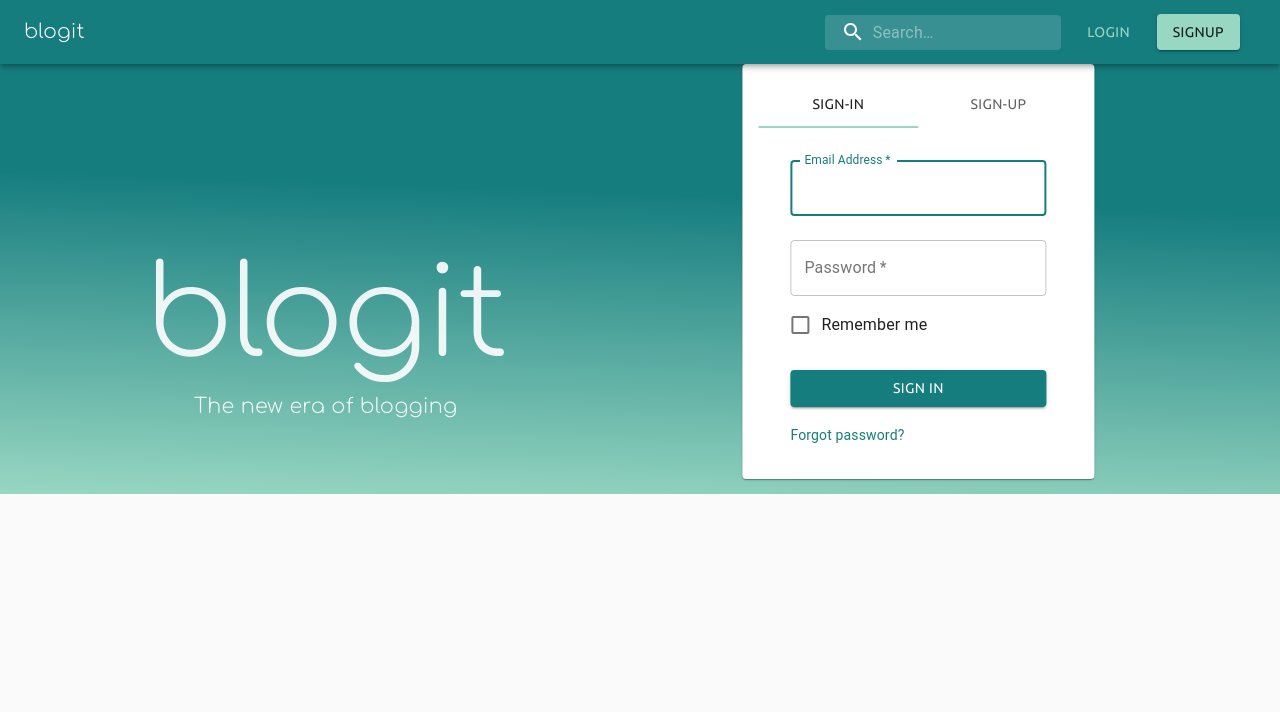
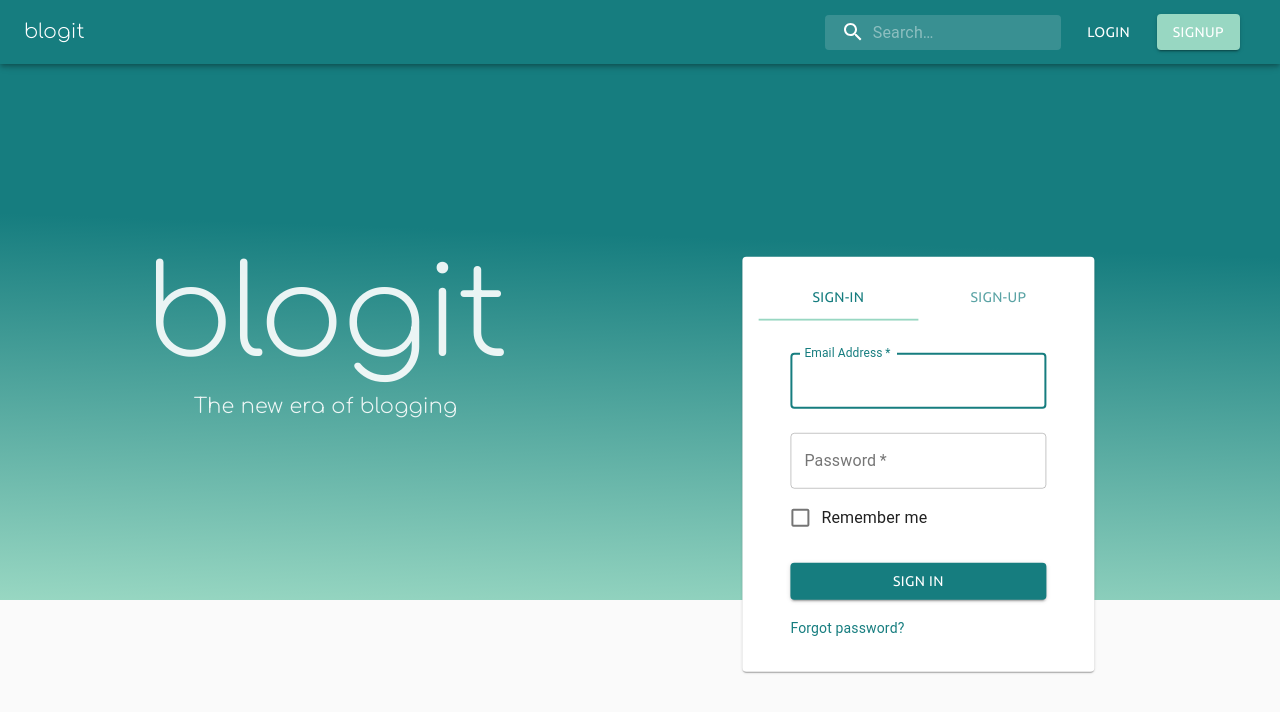
Before and after one commit to codegods/blogit, a React app in the folder frontend/: page /auth/login in a window 1280 px wide. Shown: the top 712 px of the page. Built offline with nearby package versions, Linux system fonts and the light colour scheme.

Commit message:
Fix auth card wrong positioning
- The Authetication card holding the signin ans signup tabs was misplaced and its been fixed
- Accessibility improvements
- Formatted some code written earlier

```diff
--- a/frontend/src/App.tsx
+++ b/frontend/src/App.tsx
@@ -49,7 +49,9 @@ let MainAppBar = withStyles(Styles.AppBar)(
         <AppBar position="static" className={classes.root}>
           <Toolbar>
             <Typography className={classes.title} variant="h6" noWrap>
-              blogit
+              <Link to="/" className={classes.loginButtons}>
+                blogit
+              </Link>
             </Typography>
             <div className={classes.search}>
               <div className={classes.searchIcon}>
@@ -88,12 +90,23 @@ let MainAppBar = withStyles(Styles.AppBar)(
                 </div>
               ) : (
                 <div>
-                  <Link to="/auth/login" className={classes.loginButtons}>
-                    <Button color="secondary">Login</Button>
-                  </Link>
-                  <Link to="/auth/signup" className={classes.loginButtons}>
-                    <Button color="secondary" variant="contained">Signup</Button>
-                  </Link>
+                  <Button
+                    component={Link}
+                    to="/auth/login"
+                    className={classes.loginButtons}
+                    color="secondary"
+                  >
+                    Login
+                  </Button>
+                  <Button
+                    component={Link}
+                    to="/auth/login"
+                    className={classes.loginButtons}
+                    color="secondary"
+                    variant="contained"
+                  >
+                    Signup
+                  </Button>
                 </div>
               )
             }
@@ -115,7 +128,7 @@ class App extends React.Component<WithStyles<typeof Styles.App>> {
         <React.Suspense fallback={<Loader />}>
           <Switch>
             <Route path="/" exact component={HomePage} />
-            <Route path="/auth" component={Auth} />
+            <Route path="/auth/:page" component={Auth} />
           </Switch>
         </React.Suspense>
       </div>
--- a/frontend/src/pages/auth/index.tsx
+++ b/frontend/src/pages/auth/index.tsx
@@ -7,15 +7,37 @@ import {
   Grow,
   Card,
   CardContent,
+  withStyles,
+  WithStyles,
 } from "@material-ui/core";
 import SignUp from "./signup";
 import SignIn from "./signin";
-import { root as useStyles } from "../../styles/auth";
+import { RootStyles } from "../../styles/auth";
+import { Switch, Route, Link } from "react-router-dom";
 
 interface TabPanelProps {
   children?: React.ReactNode;
   index: number;
   value: number;
+}
+
+interface AuthPage extends React.Component {
+  handleChange: (_e: React.ChangeEvent<{}>, newValue: number) => void;
+  state: {
+    value: number;
+  };
+}
+
+interface AppProps extends WithStyles<typeof RootStyles> {
+  history: {
+    [index: string]: any;
+  };
+  match: {
+    [index: string]: any;
+  };
+  location: {
+    [index: string]: any;
+  };
 }
 
 function TabPanel(props: TabPanelProps) {
@@ -45,14 +67,24 @@ function a11yProps(index: number) {
   };
 }
 
-export default function Auth() {
-  const classes = useStyles();
-  const [value, setValue] = React.useState(0);
+class Auth extends React.Component<AppProps> implements AuthPage {
+  state: AuthPage["state"];
+  constructor(props: AppProps) {
+    super(props);
+    this.state = {
+      value: props.match.params.page === "login" ? 0 : 1,
+    };
+    this.handleChange = this.handleChange.bind(this);
+  }
 
-  const handleChange = (_e: React.ChangeEvent<{}>, newValue: number) => {
-    setValue(newValue);
-  };
+  handleChange(_e: React.ChangeEvent<{}>, newValue: number) {
+    this.setState({
+      value: newValue,
+    });
+  }
 
+  render() {
+    const { classes } = this.props;
     return (
       <div>
         <div className={classes.backdrop} />
@@ -63,22 +95,53 @@ export default function Auth() {
         <Card className={classes.root}>
           <CardContent>
             <Tabs
-            value={value}
-            onChange={handleChange}
-            aria-label="simple tabs example"
+              value={this.state.value}
+              onChange={this.handleChange}
+              aria-label="Sign and Signup Tabs"
               className={classes.tabPanel}
             >
-            <Tab className={classes.tab} label="Sign-In" {...a11yProps(0)} />
-            <Tab className={classes.tab} label="Sign-Up" {...a11yProps(1)} />
+                <Tab
+                  component={Link}
+                  to="/auth/login"
+                  className={classes.tab}
+                  label="Sign-In"
+                  {...a11yProps(0)}
+                />
+                <Tab
+                  component={Link}
+                  to="/auth/signup"
+                  className={classes.tab}
+                  label="Sign-Up"
+                  {...a11yProps(1)}
+                />
             </Tabs>
-          <TabPanel value={value} index={0}>
+            <TabPanel value={this.state.value} index={0}>
               <SignIn />
             </TabPanel>
-          <TabPanel value={value} index={1}>
+            <TabPanel value={this.state.value} index={1}>
               <SignUp />
             </TabPanel>
           </CardContent>
         </Card>
+        <Switch>
+          <Route
+            path="/auth/login"
+            component={() => {
+              if (this.state.value !== 0) this.setState({ value: 0 });
+              return null;
+            }}
+          />
+          <Route
+            path="/auth/signup"
+            component={() => {
+              if (this.state.value !== 1) this.setState({ value: 1 });
+              return null;
+            }}
+          />
+        </Switch>
       </div>
     );
   }
+}
+
+export default withStyles(RootStyles)(Auth);
--- a/frontend/src/styles/appbar.ts
+++ b/frontend/src/styles/appbar.ts
@@ -56,7 +56,8 @@ let AppBar = (theme:Theme) => createStyles({
   },
   loginButtons: {
     marginRight: theme.spacing(2),
-    textDecoration: "none"
+    textDecoration: "none",
+    color: "white"
   }
 });
 
--- a/frontend/src/styles/auth.ts
+++ b/frontend/src/styles/auth.ts
@@ -1,19 +1,27 @@
 import { makeStyles, createStyles, Theme } from "@material-ui/core/styles";
 
-export let root = makeStyles((theme: Theme) => ({
+export let RootStyles = (theme: Theme) => createStyles({
   root: {
+    "& a": {
+      textDecoration: "none",
+      color: theme.palette.primary.main
+    },
     flexGrow: 1,
     width: "fit-content",
     margin: theme.spacing(8, 2, 2, 2),
     position: "absolute",
     left: "0",
+    top: "45%",
+    transform: "translateY(-50%)",
     [theme.breakpoints.up("md")]: {
+      top: "50%",
       left: "80% !important",
-      transform: "translateX(-80%) !important",
+      transform: "translateX(-80%) translateY(-50%) !important",
     },
     [theme.breakpoints.up("sm")]: {
       left: "50%",
-      transform: "translateX(-50%)",
+      top: "50%",
+      transform: "translateX(-50%) translateY(-50%)",
       margin: theme.spacing(8, 0, 0, 0),
     },
   },
@@ -27,7 +35,7 @@ export let root = makeStyles((theme: Theme) => ({
     background: `linear-gradient(182deg, ${theme.palette.primary.main} 40%, ${theme.palette.secondary.main})`,
     position: "absolute",
     width: "100vw",
-    height: "calc(100%/1.6198)",
+    height: "75vh",
   },
   showText: {
     position: "absolute",
@@ -43,7 +51,7 @@ export let root = makeStyles((theme: Theme) => ({
       display: "none"
     }
   },
-}));
+});
 
 export let signin = makeStyles((theme: Theme) => ({
   paper: {
@@ -63,7 +71,6 @@ export let signin = makeStyles((theme: Theme) => ({
 
 export let signup = (theme: Theme) => createStyles({
   paper: {
-    marginTop: theme.spacing(8),
     display: 'flex',
     flexDirection: 'column',
     alignItems: 'center',
@@ -71,8 +78,15 @@ export let signup = (theme: Theme) => createStyles({
   form: {
     width: '100%',
     marginTop: theme.spacing(1),
+    padding: theme.spacing(1),
   },
   submit: {
     margin: theme.spacing(3, 0, 2),
   },
+  progress: {
+    position: "absolute",
+    left: 0,
+    bottom: 0,
+    width: "100%",
+  }
 })
```
Also changed, not shown: frontend/src/pages/Homepage.tsx (indentation only). Lines whose indentation alone changed are shown as unchanged.
